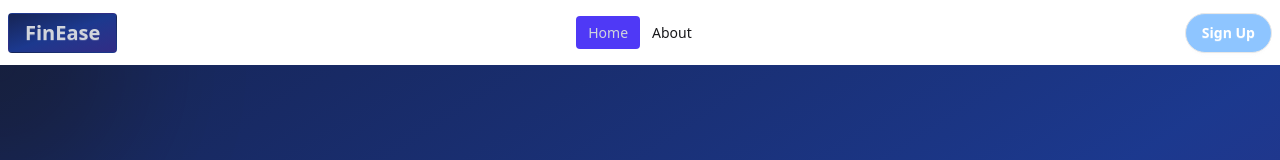
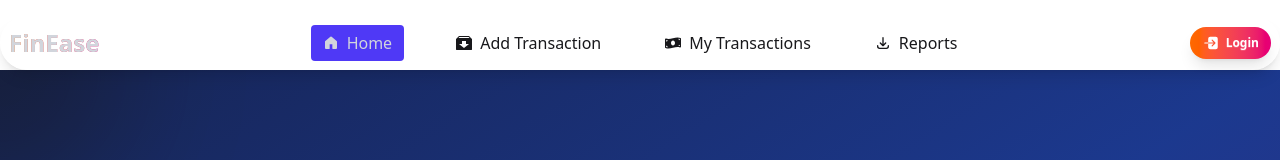
Before and after one commit to nihal0567/assignment-for-client-side, a React (Vite) app: page / in a window 1280 px wide. Shown: the top 160 px of the page. Built offline with nearby package versions, Linux system fonts and the light colour scheme; no server answers.

Commit message:
added very kinds of part in the website

```diff
--- a/src/components/Navbar.jsx
+++ b/src/components/Navbar.jsx
@@ -1,59 +1,128 @@
-import React, { use } from 'react';
-import { NavLink } from 'react-router';
+import React, { useContext } from 'react';
+import { Link, NavLink } from 'react-router';
 import { AuthContext } from '../Context/AuthContext';
 import { toast } from 'react-toastify';
+import { IoLogIn, IoLogOut } from 'react-icons/io5';
+import { HiOutlineDownload } from 'react-icons/hi';
+import { FaMoneyBillWave, FaThemeisle, FaUser } from 'react-icons/fa';
+import { GoHomeFill } from 'react-icons/go';
+import { ImBoxAdd } from 'react-icons/im';
 
 const Navbar = () => {
-    const { user, logOut } = use(AuthContext)
+    const { user, logOut } = useContext(AuthContext);
 
     const handleLogout = () => {
         logOut()
-            .then(() => {
-                toast("Log Out Successful")
-            }).catch(err => {
-                console.log(err)
-            })
-    }
+            .then(() => toast.success("Logged out successfully!"))
+            .catch(err => console.error(err));
+    };
 
-    const links = <>
-        <li><NavLink to={"/"}>Home</NavLink></li>
-        <li><NavLink to={"/about"}>About</NavLink></li>
-    </>
+    const handleTheme = (checked) => {
+        const theme = checked ? "dark" : "light";
+        document.documentElement.setAttribute('data-theme', theme);
+        localStorage.setItem('theme', theme);
+    };
+
+    const navLinks = (
+        <>
+            <li><NavLink to="/"><GoHomeFill /> Home</NavLink></li>
+            <li><NavLink to="/add-transaction"><ImBoxAdd /> Add Transaction</NavLink></li>
+            <li><NavLink to="/my-transaction"><FaMoneyBillWave /> My Transactions</NavLink></li>
+            <li><NavLink to="/reports"><HiOutlineDownload /> Reports</NavLink></li>
+        </>
+    );
 
     return (
-        <div className="navbar bg-base-100 shadow-sm">
-
+        <div className="navbar py-0 min-h-0 z-50 shadow-lg rounded-full glass-card max-w-7xl mx-auto mt-4 border border-white/20 backdrop-blur-md">
+            {/* Left - Logo + Mobile Menu */}
             <div className="navbar-start">
+                {/* Mobile Hamburger */}
                 <div className="dropdown">
-                    <div tabIndex={0} role="button" className="btn btn-ghost lg:hidden">
-                        <svg xmlns="http://www.w3.org/2000/svg" className="h-5 w-5" fill="none" viewBox="0 0 24 24" stroke="currentColor"> <path strokeLinecap="round" strokeLinejoin="round" strokeWidth="2" d="M4 6h16M4 12h8m-8 6h16" /> </svg>
+                    <div tabIndex={0} role="button" className="btn btn-ghost md:hidden">
+                        <svg xmlns="http://www.w3.org/2000/svg" className="h-6 w-6" fill="none" viewBox="0 0 24 24" stroke="currentColor">
+                            <path strokeLinecap="round" strokeLinejoin="round" strokeWidth="2" d="M4 6h16M4 12h8m-8 6h16" />
+                        </svg>
                     </div>
-                    <ul
-                        tabIndex="-1"
-                        className="menu menu-sm dropdown-content bg-base-100 rounded-box z-1 mt-3 w-52 p-2 shadow">
-                        {links}
+                    <ul tabIndex={0} className="menu menu-sm dropdown-content bg-white/90 backdrop-blur-md rounded-box z-50 mt-3 w-56 p-4 shadow-xl border border-gray-200">
+                        {navLinks}
                     </ul>
                 </div>
-                <NavLink to="/" className="btn btn-ghost text-xl bg-gradient-to-br from-blue-950 via-blue-900 to-indigo-900 text-white">FinEase</NavLink>
+
+                {/* Logo */}
+                <NavLink to="/" className="flex items-center gap-2 text-2xl font-bold bg-gradient-to-r from-orange-500 to-pink-600 bg-clip-text text-transparent">
+                    FinEase
+                </NavLink>
             </div>
-            <div className="navbar-center hidden lg:flex">
-                <ul className="menu menu-horizontal px-1">
-                    {links}
+
+            {/* Center - Desktop Menu */}
+            <div className="navbar-center hidden md:flex">
+                <ul className="menu menu-horizontal px-1 gap-10 text-base font-medium">
+                    {navLinks}
                 </ul>
             </div>
-            <div className="navbar-end">
-                {
-                    user ?
-                    <div className='flex '>
-                            <button onClick={handleLogout} className="btn rounded-full bg-blue-200 text-white
-                             hover:bg-blue-500">Log Out</button>
-                            <img className='text-xs w-10 ml-3' src="https://i.ibb.co.com/wh2H62mw/219969.png" alt="" />
+
+            {/* Right - User Auth */}
+            <div className="navbar-end gap-3">
+                {user ? (
+                    <div className="dropdown dropdown-end z-50">
+                        <div tabIndex={0} role="button" className="btn btn-ghost btn-circle avatar">
+                            <div className="w-10 rounded-full ring ring-orange-500 ring-offset-2 ring-offset-transparent">
+                                <img
+                                    alt={user.displayName || "User"}
+                                    src={user.photoURL || "https://i.pravatar.cc/150?u=" + (user.uid || "user")}
+                                    className="rounded-full object-cover"
+                                />
+                            </div>
                         </div>
-                        :
-                        <NavLink to="login" className="btn rounded-full bg-blue-300 text-white
-                           hover:bg-blue-500">Sign Up</NavLink>
-                }
 
+                        <ul tabIndex={0} className="menu menu-sm dropdown-content bg-white rounded-box z-50 mt-3 w-64 p-4 shadow-2xl border border-gray-200">
+                            {/* User Info */}
+                            <div className="pb-4 border-b border-gray-300 mb-3">
+                                <p className="font-bold text-lg text-gray-800">{user.displayName || "User"}</p>
+                                <p className="text-sm text-gray-600">{user.email}</p>
+                            </div>
+
+                            {/* Menu Items */}
+                            <li className="mt-2">
+                                <Link to="/profile" className="flex items-center gap-3 py-2 hover:bg-gray-100 rounded-lg">
+                                    <FaUser /> Profile
+                                </Link>
+                            </li>
+
+                            {/* Theme Toggle */}
+                            <li className="mt-4">
+                                <label className="flex items-center justify-between cursor-pointer py-2">
+                                    <span className="flex items-center gap-3">
+                                        <FaThemeisle /> Theme
+                                    </span>
+                                    <input
+                                        type="checkbox"
+                                        className="toggle toggle-sm toggle-accent"
+                                        defaultChecked={localStorage.getItem('theme') === 'dark'}
+                                        onChange={(e) => handleTheme(e.target.checked)}
+                                    />
+                                </label>
+                            </li>
+
+                            {/* Logout */}
+                            <li className="mt-4">
+                                <button
+                                    onClick={handleLogout}
+                                    className="btn btn-sm w-full bg-gradient-to-r from-pink-500 to-red-500 text-white border-none hover:from-pink-600 hover:to-red-600 shadow-md"
+                                >
+                                    <IoLogOut /> Logout
+                                </button>
+                            </li>
+                        </ul>
+                    </div>
+                ) : (
+                    <Link
+                        to="/login"
+                        className="btn btn-sm rounded-full bg-gradient-to-r from-orange-500 to-pink-600 text-white border-none hover:from-orange-600 hover:to-pink-700 shadow-lg transform hover:scale-105 transition"
+                    >
+                        <IoLogIn className="text-lg" /> Login
+                    </Link>
+                )}
             </div>
         </div>
     );
--- a/src/pages/About.jsx
+++ /dev/null
@@ -1,12 +0,0 @@
-import React from 'react';
-import Navbar from '../components/Navbar';
-
-const About = () => {
-    return (
-        <div>
-            This is About
-        </div>
-    );
-};
-
-export default About;
--- /dev/null
+++ b/src/pages/AddTransactions.jsx
@@ -0,0 +1,11 @@
+import React from 'react';
+
+const AddTransactions = () => {
+    return (
+        <div>
+            Add Transactions
+        </div>
+    );
+};
+
+export default AddTransactions;
--- /dev/null
+++ b/src/pages/MyTransactions.jsx
@@ -0,0 +1,11 @@
+import React from 'react';
+
+const MyTransactions = () => {
+    return (
+        <div>
+            My Transactions
+        </div>
+    );
+};
+
+export default MyTransactions;
--- /dev/null
+++ b/src/pages/Profile.jsx
@@ -0,0 +1,15 @@
+import React from 'react';
+import Navbar from '../components/Navbar';
+import Footer from './Footer';
+
+const Profile = () => {
+    return (
+        <div>
+            <Navbar />
+            My Profile
+            <Footer />
+        </div>
+    );
+};
+
+export default Profile;
--- a/src/pages/Register.jsx
+++ b/src/pages/Register.jsx
@@ -25,6 +25,7 @@ const Register = () => {
                 const user = result.user
                 console.log(user);
                 setUser(user)
+                toast("Successful Registration and Login Website")
             }).catch(err => {
                 alert(err)
             })
--- /dev/null
+++ b/src/pages/ReportPage.jsx
@@ -0,0 +1,11 @@
+import React from 'react';
+
+const ReportPage = () => {
+    return (
+        <div>
+            Reported
+        </div>
+    );
+};
+
+export default ReportPage;
--- a/src/routes/route.jsx
+++ b/src/routes/route.jsx
@@ -4,7 +4,10 @@ import ErrorPage from "../pages/ErrorPage";
 import Home from "../pages/Home";
 import Login from "../pages/Login";
 import Register from "../pages/Register";
-import About from "../pages/About";
+import AddTransactions from "../pages/AddTransactions";
+import MyTransactions from "../pages/MyTransactions";
+import ReportPage from "../pages/ReportPage";
+import Profile from "../pages/Profile";
 
 export const router = createBrowserRouter([
     {
@@ -16,10 +19,22 @@ export const router = createBrowserRouter([
                 Component: Home
             },
             {
-                path: '/about',
-                Component: About
+                path: '/add-transaction',
+                element: <AddTransactions />
+            },
+            {
+                path: '/my-transaction',
+                element: <MyTransactions />
+            },
+            {
+                path: '/reports',
+                element: <ReportPage />
             }
         ]
+    },
+    {
+        path: '/profile',
+        element: <Profile />
     },
     {
         path: '/register',
```
